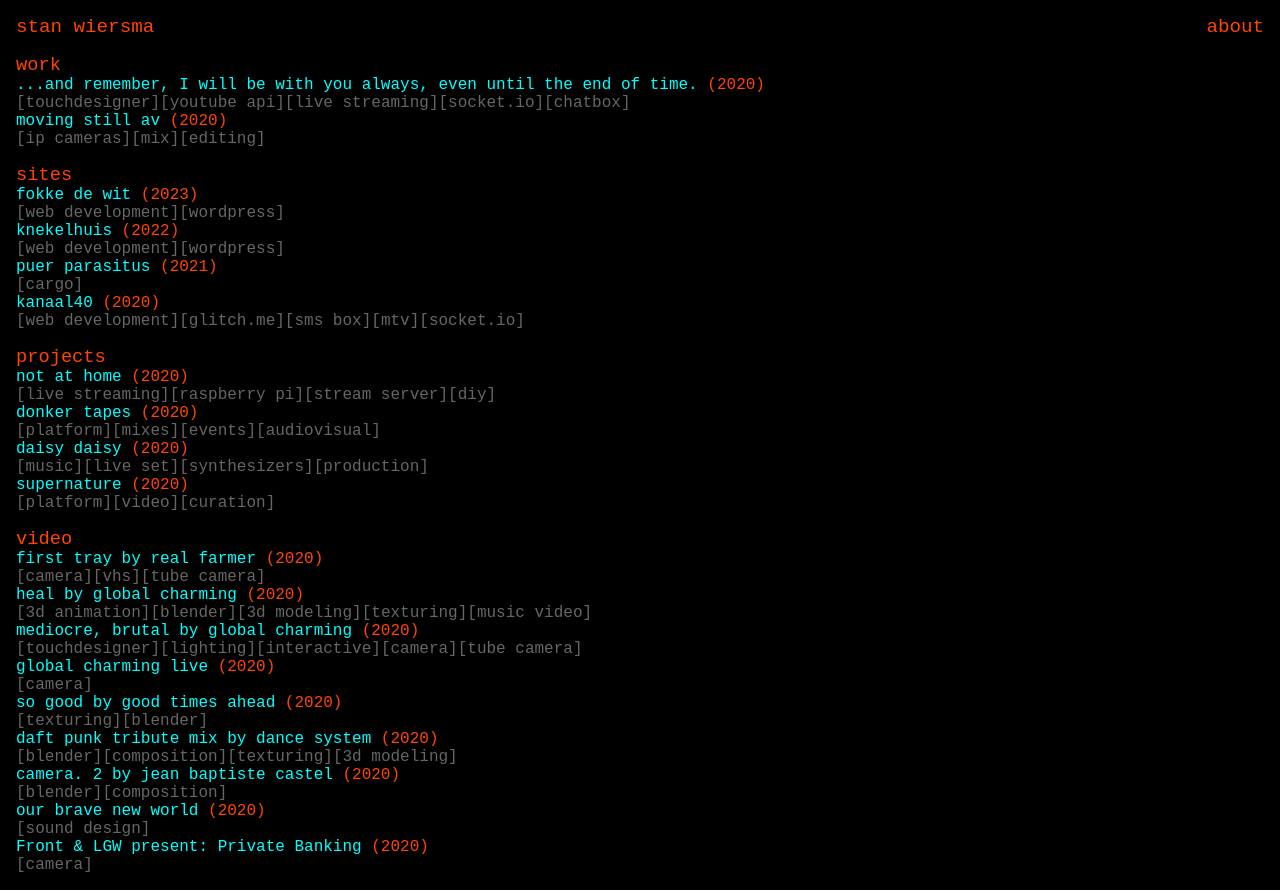
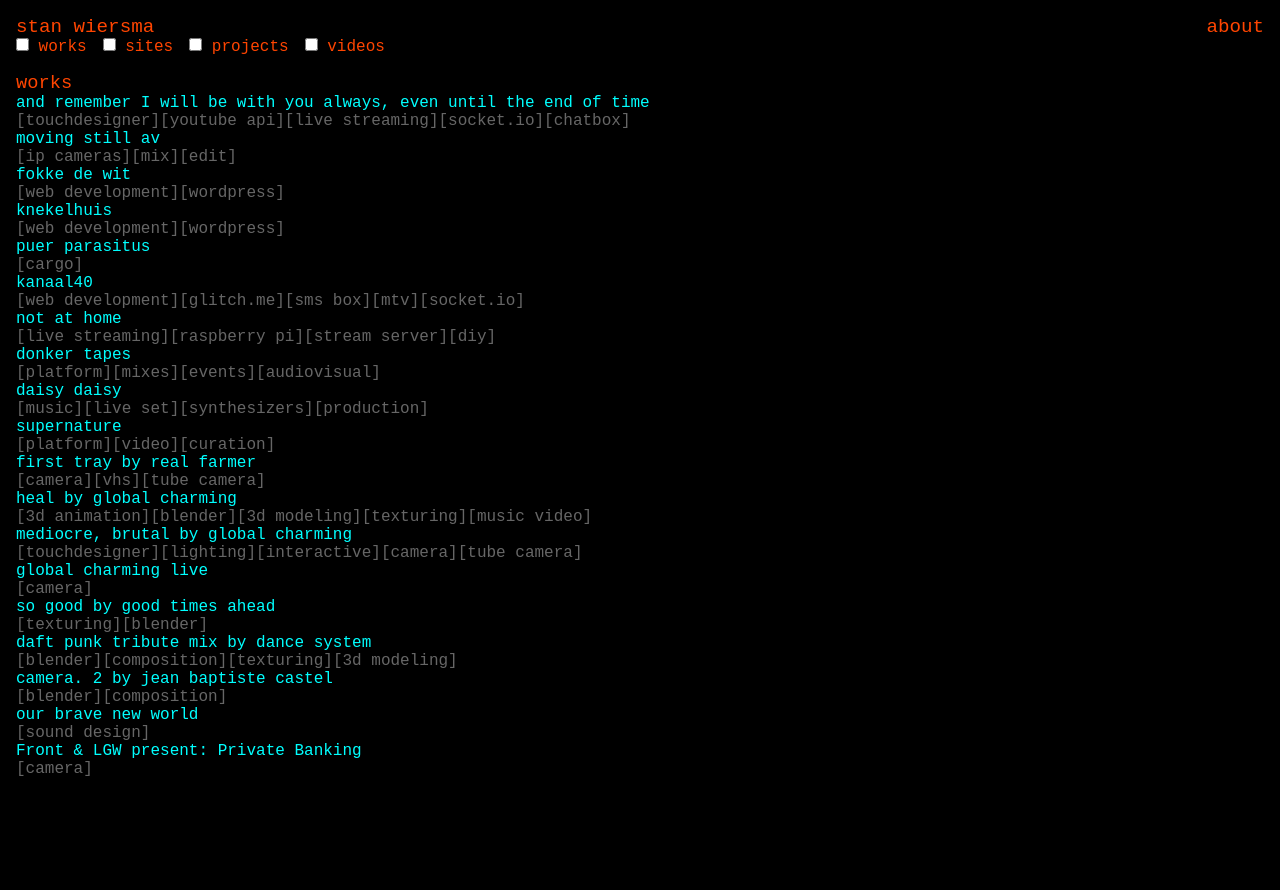
Before and after one commit to stanleyfrom96/portfolio, a Vue app: page / in a window 1280 px wide. After the commit the page ends 800 px from the top, so only its background shows below. Built offline with nearby package versions, Linux system fonts and the light colour scheme.

Commit message:
update structure, filtering and single page

```diff
--- a/package.json
+++ b/package.json
@@ -6,7 +6,7 @@
     "dev": "vite",
     "build": "vite build",
     "preview": "vite preview",
-    "deploy": "cd dist && cp index.html 404.html && cd .. && vite build && gh-pages -d dist",
+    "deploy": "vite build && cd dist && cp index.html 404.html && cd .. && gh-pages -d dist",
     "predeploy": "vite build"
   },
   "dependencies": {
--- a/public/content.json
+++ b/public/content.json
@@ -1,143 +1,173 @@
+[
   {
-    "works": {
-        "and-remember-i-will-be-with-you-always-even-until-the-end-of-time": {
-            "title": "...and remember, I will be with you always, even until the end of time.",
+    "category": "works",
+    "title": "and remember I will be with you always, even until the end of time",
+    "slug": "and-remember-i-will-be-with-you-always-even-until-the-end-of-time",
     "content": "this is content",
     "year": "2020",
     "url": "https://www.youtube.com/watch?v=yxmVR2Ahb40&t=1839s&ab_channel=sssttaannn",
     "tags": ["touchdesigner", "youtube api", "live streaming", "socket.io", "chatbox"]
   },
-        "moving-still": {
+  {
+    "category": "works",
     "title": "moving still av",
+    "slug": "moving-still-av",
     "content": "this is content",
     "year": "2020",
     "url": "https://www.youtube.com/watch?v=U9FtuHJfgu8&t=1741s&ab_channel=sssttaannn",
-            "tags": ["ip cameras", "mix", "editing"]
-        }
+    "tags": ["ip cameras", "mix", "edit"]
   },
-    "sites": {
-        "fokke-de-wit": {
+  {
+    "category": "sites",
     "title": "fokke de wit",
+    "slug": "fokke-de-wit",
     "content": "this is content",
     "year": "2023",
     "url": "https://fokkedewit.nl/",
     "tags": ["web development", "wordpress"]
   },
-        "knekelhuis": {
+  {
+    "category": "sites",
     "title": "knekelhuis",
+    "slug": "knekelhuis",
     "content": "this is content",
     "year": "2022",
     "url": "https://knekelhuis.nl/",
     "tags": ["web development", "wordpress"]
   },
-        "puer-parasitus": {
+  {
+    "category": "sites",
     "title": "puer parasitus",
+    "slug": "puer-parasitus",
     "content": "this is content",
     "year": "2021",
     "url": "https://puerparasitus.com/",
     "tags": ["cargo"]
   },
-        "kanaal40": {
+  {
+    "category": "sites",
     "title": "kanaal40",
+    "slug": "kanaal40",
     "content": "this is content",
     "year": "2020",
     "url": "https://kanaal40.com/",
     "tags": ["web development", "glitch.me", "sms box", "mtv", "socket.io"]
-        }
   },
-    "projects": {
-        "not-at-home": {
+  {
+    "category": "projects",
     "title": "not at home",
+    "slug": "not-at-home",
     "content": "this is content",
     "year": "2020",
     "url": "https://not-at-home.nl/",
     "tags": ["live streaming", "raspberry pi", "stream server", "diy"]
   },
-        "donker-tapes": {
+  {
+    "category": "projects",
     "title": "donker tapes",
+    "slug": "donker-tapes",
     "content": "this is content",
     "year": "2020",
     "url": "https://www.youtube.com/@donkertapes7020",
     "tags": ["platform", "mixes", "events", "audiovisual"]
   },
-        "daisy-daisy": {
+  {
+    "category": "projects",
     "title": "daisy daisy",
+    "slug": "daisy-daisy",
     "content": "this is content",
     "year": "2020",
     "url": "https://www.youtube.com/watch?v=TIO_qj8AHvE&ab_channel=sssttaannn",
     "tags": ["music", "live set", "synthesizers", "production"]
   },
-        "supernature": {
+  {
+    "category": "projects",
     "title": "supernature",
+    "slug": "supernature",
     "content": "this is content",
     "year": "2020",
     "url": "https://www.youtube.com/watch?v=ZovYx64ZRWo&ab_channel=sssttaannn",
     "tags": ["platform", "video", "curation"]
-        }
   },
-    "videos": {
-        "real-farmer-first-tray": {
+  {
+    "category": "videos",
     "title": "first tray by real farmer",
+    "slug": "first-tray-by-real-farmer",
     "content": "this is content",
     "year": "2020",
     "url": "https://www.youtube.com/watch?v=a9sQsANLrHk&ab_channel=RealFarmer",
     "tags": ["camera", "vhs", "tube camera"]
   },
-        "global-charming-heal": {
+  {
+    "category": "videos",
     "title": "heal by global charming",
+    "slug": "heal-by-global-charming",
     "content": "this is content",
     "year": "2020",
     "url": "https://www.youtube.com/watch?v=DVCu0jEiojk&ab_channel=globalcharming",
     "tags": ["3d animation", "blender", "3d modeling", "texturing", "music video"]
   },
-        "global-charming-mediocre-brutal": {
+  {
+    "category": "videos",
     "title": "mediocre, brutal by global charming",
+    "slug": "mediocre-brutal-by-global-charming",
     "content": "this is content",
     "year": "2020",
     "url": "https://www.youtube.com/watch?v=d4HClJ19CYI&t=216s&ab_channel=globalcharming",
     "tags": ["touchdesigner", "lighting", "interactive", "camera", "tube camera"]
   },
-        "global-charming-front": {
+  {
+    "category": "videos",
     "title": "global charming live",
+    "slug": "global-charming-live",
     "content": "this is content",
     "year": "2020",
     "url": "https://www.youtube.com/watch?v=m4p1i64O2Ls&ab_channel=Front",
     "tags": ["camera"]
   },
-        "dance-system-so-good": {
+  {
+    "category": "videos",
     "title": "so good by good times ahead",
+    "slug": "so-good-by-good-times-ahead",
     "content": "this is content",
     "year": "2020",
     "url": "https://www.youtube.com/watch?v=N6rFnElOXgs&ab_channel=MonstercatUncaged",
     "tags": ["texturing", "blender"]
   },
-        "dance-system-daft-punk": {
+  {
+    "category": "videos",
     "title": "daft punk tribute mix by dance system",
+    "slug": "daft-punk-tribute-mix-by-dance-system",
     "content": "this is content",
     "year": "2020",
     "url": "https://www.youtube.com/watch?v=qMVh2DIBNvg&t=2s&ab_channel=SystemRecords",
     "tags": ["blender", "composition", "texturing", "3d modeling"]
   },
-        "jean-baptiste-castel-camera2": {
+  {
+    "category": "videos",
     "title": "camera. 2 by jean baptiste castel",
+    "slug": "camera-2-by-jean-baptiste-castel",
     "content": "this is content",
     "year": "2020",
     "url": "https://www.gast.studio/our-work/camera1",
     "tags": ["blender", "composition"]
   },
-        "our-brave-new-world": {
+  {
+    "category": "videos",
     "title": "our brave new world",
+    "slug": "our-brave-new-world",
     "content": "this is content",
     "year": "2020",
     "url": "https://www.youtube.com/watch?v=qMVh2DIBNvg&t=2s&ab_channel=SystemRecords",
     "tags": ["sound design"]
   },
-        "front-le-guess-who-private-banking": {
+  {
+    "category": "videos",
     "title": "Front & LGW present: Private Banking",
+    "slug": "front-lgw-present-private-banking",
     "content": "this is content",
     "year": "2020",
     "url": "https://www.youtube.com/watch?v=yL8n8xc2D1A&ab_channel=LeGuessWho%3F",
     "tags": ["camera"]
   }
-    }
-}
+]
--- a/src/assets/base.css
+++ b/src/assets/base.css
@@ -49,3 +49,12 @@ ul {
 nav a {
     color: orangered !important;
 }
+
+input:checked + label {
+  color: blue;
+}
+
+.categories {
+  display: flex;
+  gap: 1rem;
+}
--- a/src/router/index.js
+++ b/src/router/index.js
@@ -1,5 +1,6 @@
 import { createRouter, createWebHistory } from 'vue-router'
 import Home from '../views/Home.vue'
+import Single from '../views/Single.vue';
 
 const router = createRouter({
   history: createWebHistory(import.meta.env.BASE_URL),
@@ -16,7 +17,13 @@ const router = createRouter({
       // this generates a separate chunk (About.[hash].js) for this route
       // which is lazy-loaded when the route is visited.
       component: () => import('../views/About.vue')
-    }
+    },
+    {
+      path: "/:project",
+      name: "project",
+      component: Single,
+      props: true,
+    },
   ]
 })
 
--- a/src/views/Home.vue
+++ b/src/views/Home.vue
@@ -1,45 +1,27 @@
-<script setup>
-</script>
-
+<!-- Home.vue -->
 <template>
   <main>
     <div v-if="!isLoading" class="portfolio-list">
-      <h3>work</h3>
+      <div class="categories">
+        <label v-for="category in allCategories" :key="category">
+          <input
+            type="checkbox"
+            v-model="selectedCategories"
+            :value="category"
+            @change="updateFilteredData"
+          />
+          {{ category }}
+        </label>
+      </div>
+
+      <h3>works</h3>
       <ul class="works">
-        <li v-for="(work, index) in data.works" :key="work.title" class="work">
-          <a :href="work.url" target="_blank">{{ work.title }}</a> {{ "(" + work.year + ")" }}
+        <li v-for="(work, index) in filteredData" :key="work.slug" class="work">
+          <RouterLink :to="getProjectRoute(work.slug)">
+            {{ work.title }}
+          </RouterLink>
           <div>
-            <span class="tag" v-for="tag in work.tags">[{{ tag }}]</span>
-          </div>
-        </li>
-      </ul>
-
-      <h3>sites</h3>
-      <ul class="sites">
-        <li v-for="(site, index) in data.sites" :key="site.title" class="site">
-          <a :href="site.url" target="_blank">{{ site.title }}</a> {{ "(" + site.year + ")" }}
-          <div>
-            <span class="tag" v-for="tag in site.tags">[{{ tag }}]</span>
-          </div>
-        </li>
-      </ul>
-
-      <h3>projects</h3>
-      <ul class="projects">
-        <li v-for="(project, index) in data.projects" :key="project.title" class="project">
-          <a :href="project.url" target="_blank">{{ project.title }}</a> {{ "(" + project.year + ")" }}
-          <div>
-            <span class="tag" v-for="tag in project.tags">[{{ tag }}]</span>
-          </div>
-        </li>
-      </ul>
-
-      <h3>video</h3>
-      <ul class="video">
-        <li v-for="(video, index) in data.videos" :key="video.title" class="video">
-          <a :href="video.url" target="_blank">{{ video.title }}</a> {{ "(" + video.year + ")" }}
-          <div>
-            <span class="tag" v-for="tag in video.tags">[{{ tag }}]</span>
+            <span class="tag" v-for="tag in work.tags" :key="tag">[{{ tag }}]</span>
           </div>
         </li>
       </ul>
@@ -51,5 +33,39 @@
 export default {
   name: "Home",
   props: ["data", "isLoading"],
+  data() {
+    return {
+      selectedCategories: [], // Initially, no categories selected
+    };
+  },
+  computed: {
+    allCategories() {
+      // Assuming each item in data has a 'category' property
+      return [...new Set(this.data.map(item => item.category))];
+    },
+    filteredData() {
+      if (this.selectedCategories.length === 0) {
+        // If no categories selected, return all data
+        return this.data;
+      } else {
+        // Filter data based on selected categories
+        return this.data.filter(item => this.selectedCategories.includes(item.category));
+      }
+    },
+  },
+  methods: {
+    getProjectRoute(slug) {
+      return {
+        name: 'project',
+        params: {
+          project: slug,
+        },
+      };
+    },
+    updateFilteredData() {
+      // Triggered when selected categories change
+      // You can perform additional actions here if needed
+    },
+  },
 };
 </script>
--- /dev/null
+++ b/src/views/Single.vue
@@ -0,0 +1,26 @@
+<!-- Single.vue -->
+<template>
+  <main>
+    <div v-if="!isLoading" class="project-details">
+      <h1>{{ currentProject.title }}</h1>
+      <p>{{ currentProject.year }}</p>
+      <a :href="currentProject.url" target="_blank">click to view</a>
+      <p>{{ currentProject.content }}</p>
+      <p><span v-for="tag in currentProject.tags" :key="tag">{{ tag }}, </span></p>
+    </div>
+  </main>
+</template>
+
+<script>
+export default {
+  name: "Single",
+  props: ["data", "isLoading"],
+  computed: {
+    currentProject() {
+      // Access project details based on the route parameter
+      const projectSlug = this.$route.params.project;
+      return this.data.find(project => encodeURIComponent(project.title.toLowerCase().replace(/[^a-z0-9]+/g, '-')) === projectSlug);
+    }
+  },
+};
+</script>
```
Also changed, not shown: 1 other file (tests, documents, lock files or other folders). Lines whose indentation alone changed are shown as unchanged.
